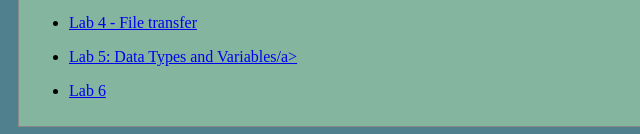
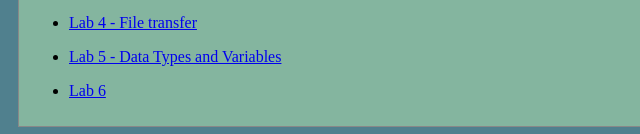
Before and after one commit to EmiDani-23/art101, a plain HTML site: page index.html in a window 1280 px wide. Shown: the part 1232-1366 px from the top of the page, 0-640 px from the left. Drawn offline with Linux system fonts and the light colour scheme.

Commit message:
art101 html fix

```diff
--- a/index.html
+++ b/index.html
@@ -43,7 +43,7 @@
 				<li><a href="./lab4/index.html">Lab 4 - File transfer</a></li>
 			</ul>
 			<ul>
-				<li><a href="./lab5/index.html">Lab 5: Data Types and Variables/a></li>
+				<li><a href="./lab5/index.html">Lab 5 - Data Types and Variables</a></li>
 			</ul>
 			<ul>
 				<li><a href="./lab6/index.html">Lab 6</a></li>
```
